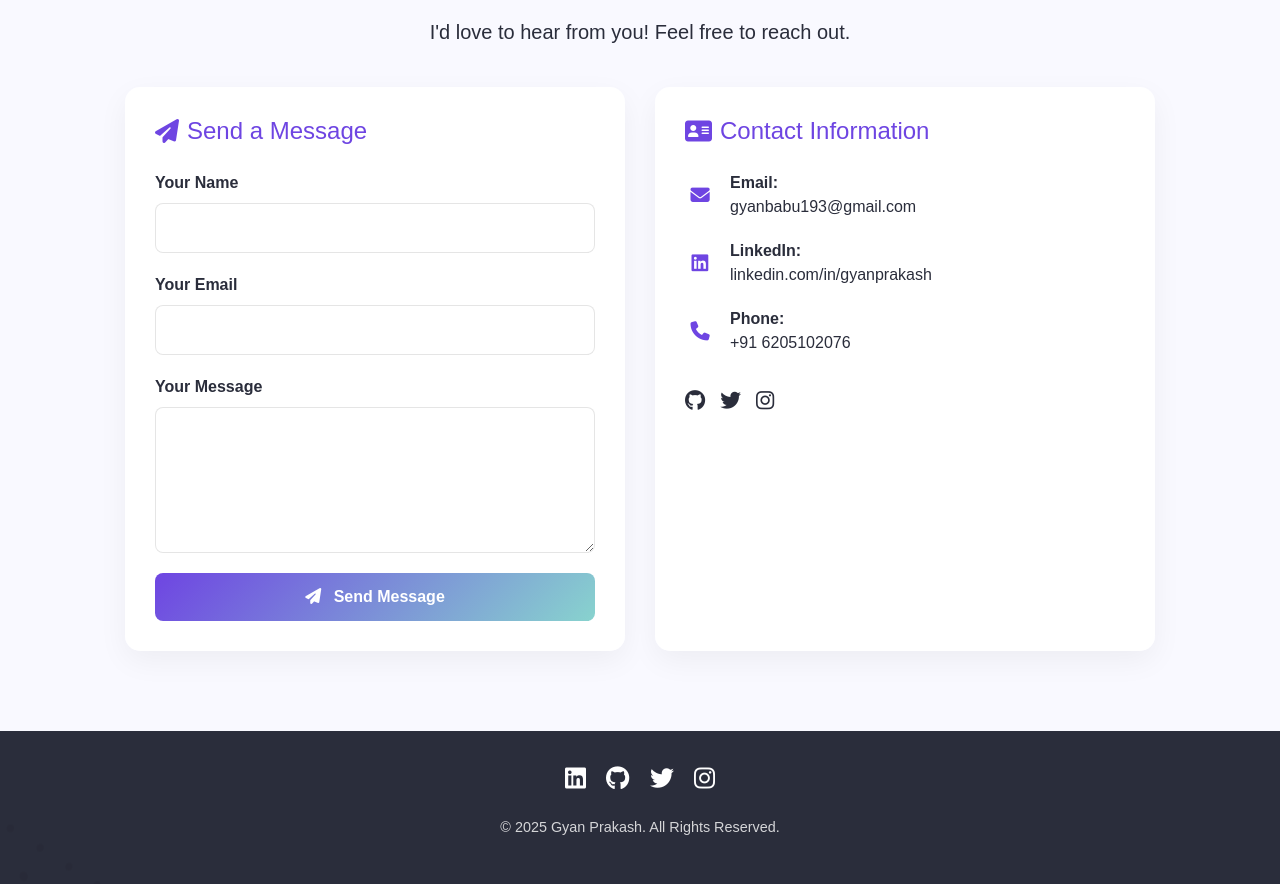
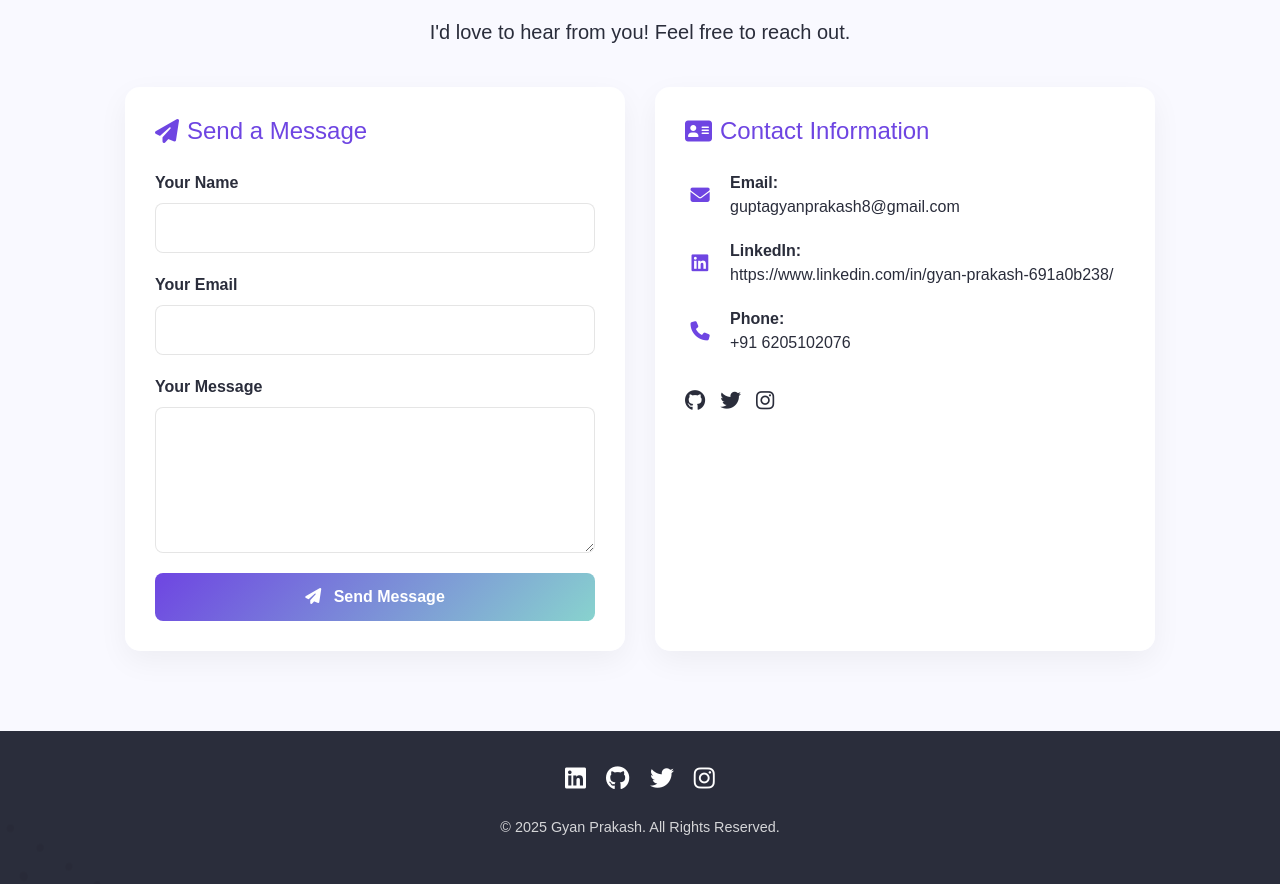
Before and after one commit to guptagyan/my-portfolio, a Django app: page /contact/ in a window 1280 px wide. Shown: the part 249-1133 px from the top of the page. Run offline with Django 5.2, Linux system fonts and the light colour scheme.

```diff
--- a/mainapp/templates/base.html
+++ b/mainapp/templates/base.html
@@ -64,10 +64,14 @@
         <div class="container">
             <div class="footer-content">
                 <div class="social-links">
-                    <a href="#" class="animate__animated animate__bounceIn delay-1"><i class="fab fa-linkedin"></i></a>
+                    <a href="https://www.linkedin.com/in/gyan-prakash-691a0b238/" class="animate__animated animate__bounceIn delay-1"><i class="fab fa-linkedin"></i></a>
                     <a href="#" class="animate__animated animate__bounceIn delay-2"><i class="fab fa-github"></i></a>
                     <a href="#" class="animate__animated animate__bounceIn delay-3"><i class="fab fa-twitter"></i></a>
-                    <a href="#" class="animate__animated animate__bounceIn delay-4"><i class="fab fa-instagram"></i></a>
+
+                    <a href="https://www.instagram.com/gyan1436/" class="social-link" target="_blank">
+  <i class="fab fa-instagram"></i>
+</a>
+
                 </div>
                 <p class="copyright">&copy; 2025 Gyan Prakash. All Rights Reserved.</p>
             </div>
--- a/mainapp/templates/contact.html
+++ b/mainapp/templates/contact.html
@@ -50,7 +50,7 @@
                             <i class="fas fa-envelope contact-icon"></i>
                             <div>
                                 <span class="contact-label">Email:</span>
-                                <a href="mailto:gyanbabu193@gmail.com" class="contact-value">gyanbabu193@gmail.com</a>
+                                <a href="mailto:guptagyanprakash8@gmail.com" class="contact-value">guptagyanprakash8@gmail.com</a>
                             </div>
                         </div>
 
@@ -58,7 +58,7 @@
                             <i class="fab fa-linkedin contact-icon"></i>
                             <div>
                                 <span class="contact-label">LinkedIn:</span>
-                                <a href="https://linkedin.com/in/gyanprakash" target="_blank" class="contact-value">linkedin.com/in/gyanprakash</a>
+                                <a href="https://www.linkedin.com/in/gyan-prakash-691a0b238/" target="_blank" class="contact-value">https://www.linkedin.com/in/gyan-prakash-691a0b238/</a>
                             </div>
                         </div>
 
@@ -73,7 +73,10 @@
                         <div class="contact-social-links">
                             <a href="#" class="social-link"><i class="fab fa-github"></i></a>
                             <a href="#" class="social-link"><i class="fab fa-twitter"></i></a>
-                            <a href="#" class="social-link"><i class="fab fa-instagram"></i></a>
+                            <a href="https://www.instagram.com/gyan1436/" class="social-link" target="_blank">
+                            <i class="fab fa-instagram"></i>
+                                </a>
+
                         </div>
                     </div>
                 </div>
```
